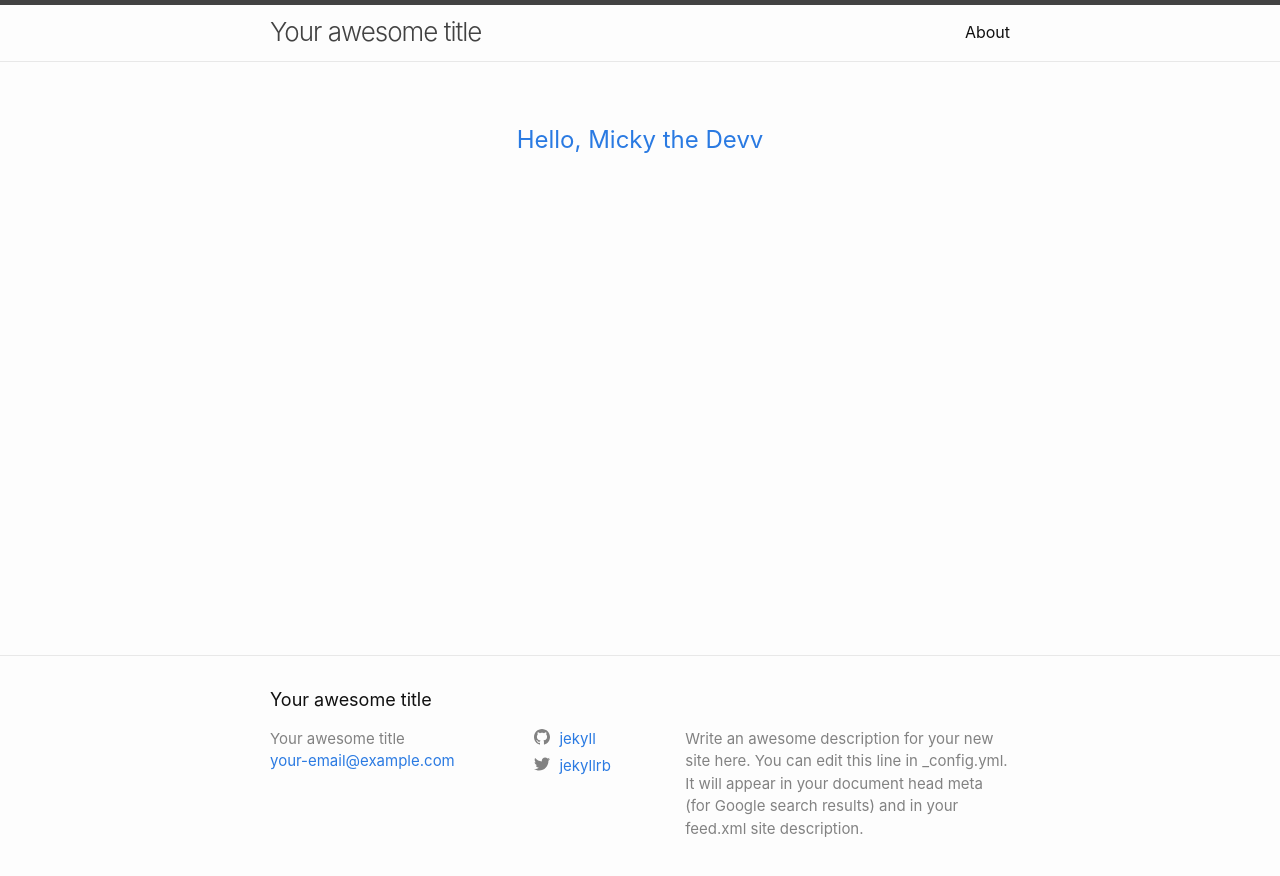
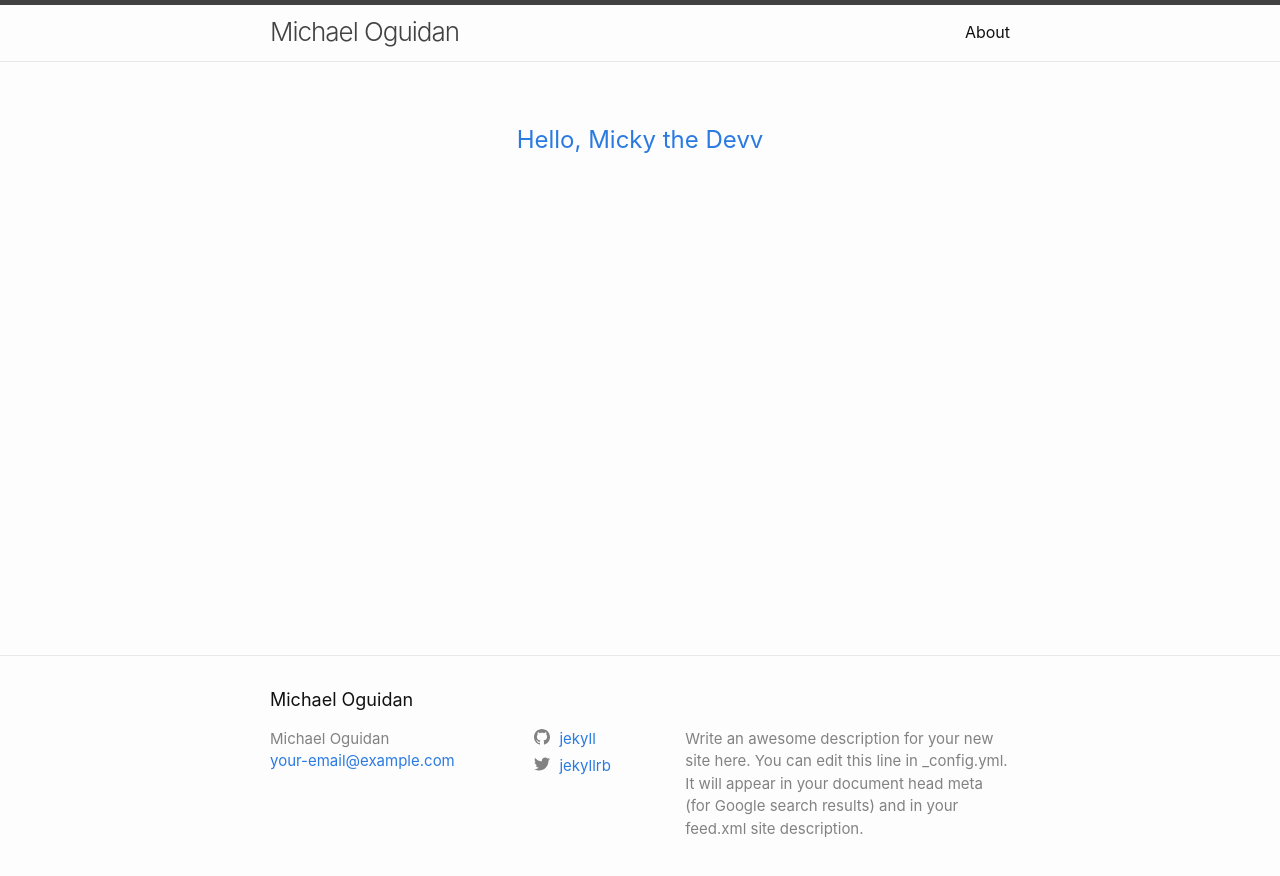
Before and after one commit to Oguidan/MichaelOguidan, a Jekyll site: the page built from index.html, in a window 1280 px wide. Shown: the top 876 px of the page. Built offline with Jekyll 4.4.1, drawn with Linux system fonts in a browser that asks for light colours; some of the changed lines change nothing that is shown.

Commit message:
Update the head and config

```diff
--- a/_config.yml
+++ b/_config.yml
@@ -18,7 +18,7 @@
 # You can create any custom variable you would like, and they will be accessible
 # in the templates via {{ site.myvariable }}.
 
-title: Your awesome title
+title: Michael Oguidan
 email: your-email@example.com
 description: >- # this means to ignore newlines until "baseurl:"
   Write an awesome description for your new site here. You can edit this
--- a/_includes/head.html
+++ b/_includes/head.html
@@ -1,3 +1,19 @@
+{% if page.title %}
+  {% assign title = page.title %}
+{% else %}
+  {% assign title = site.title %}
+{% endif %}
+
+{% if page.collection %}
+  {% assign description = page.excerpt | strip_html | strip_newlines %}
+{% else %}
+  {% if page.description %}
+    {% assign description = page.description %}
+  {% else %}
+    {% assign description = site.description %}
+  {% endif %}
+{% endif %}
+
 {% assign url = absolute_url %}
 
 <head>
```
